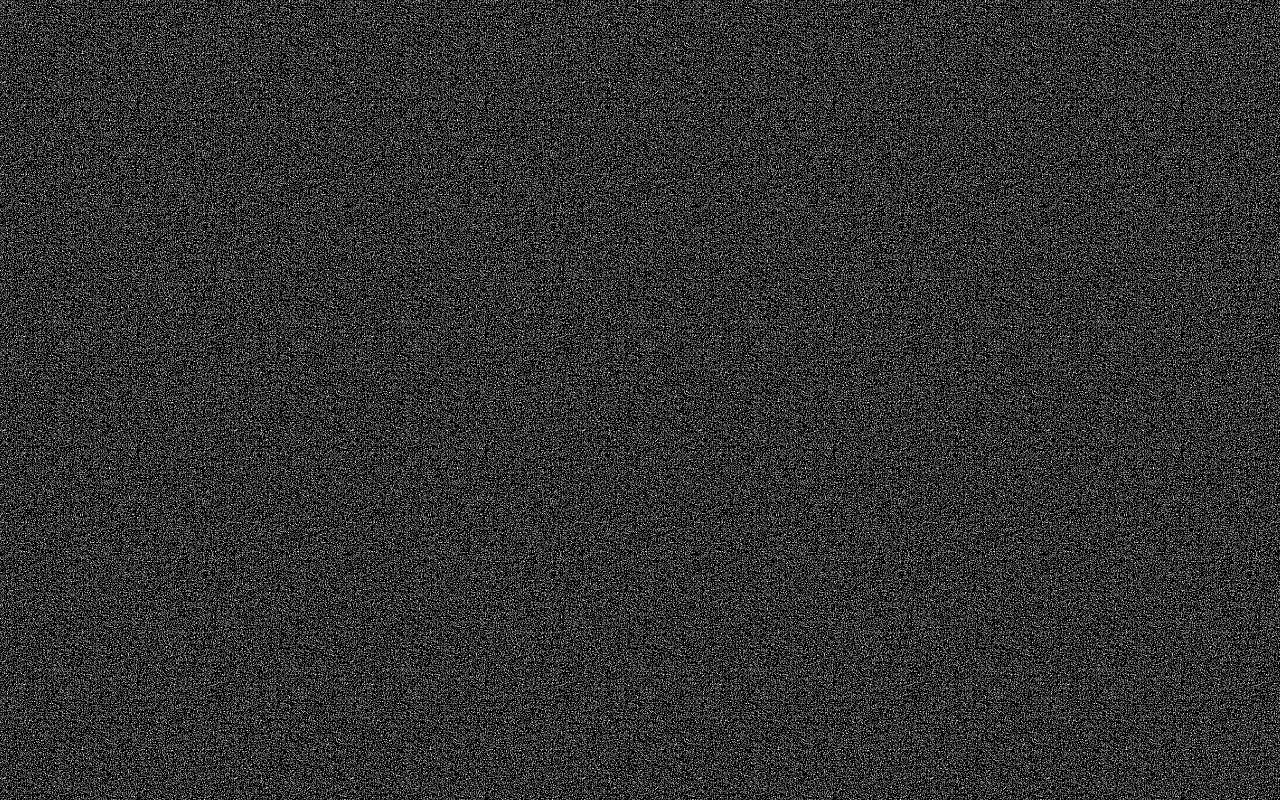
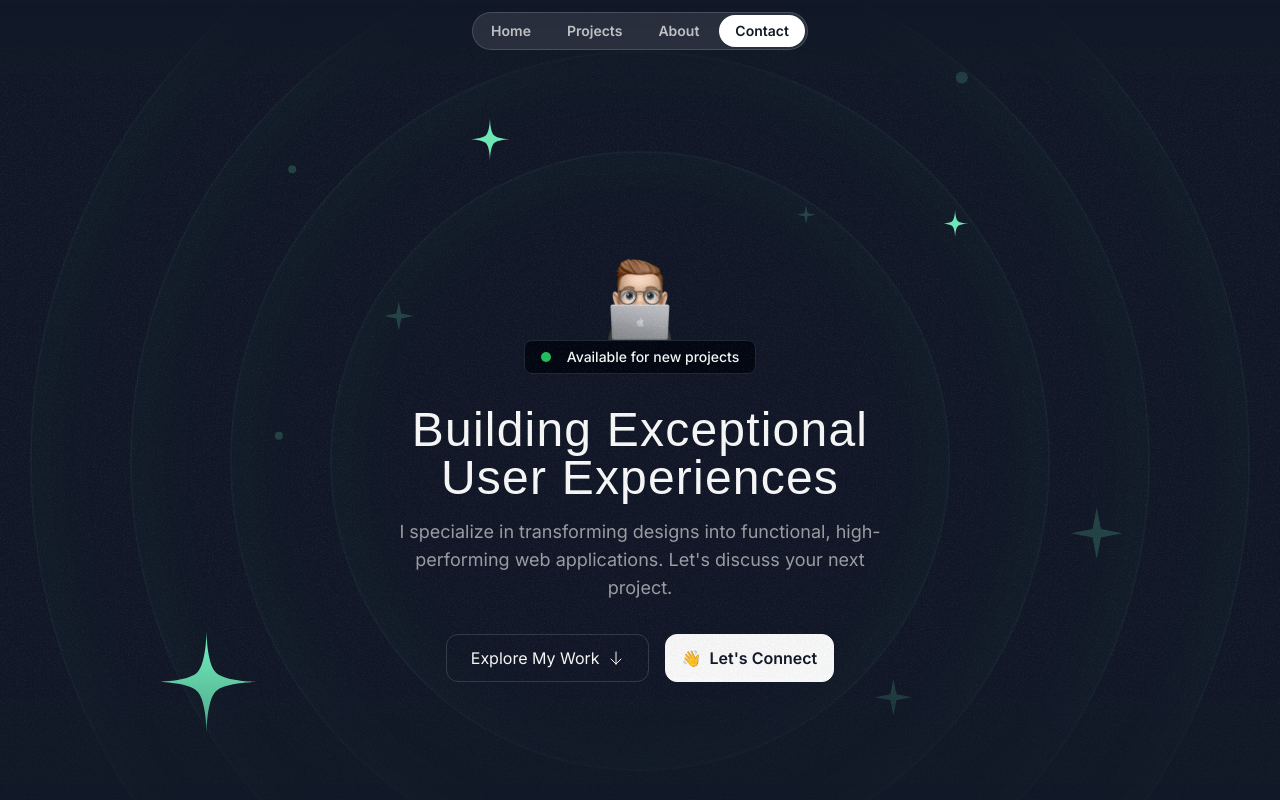
Before and after one commit to DhrumilTrada/Next.js-Portfolio, a Next.js app: page / in a window 1280 px wide. Shown: the top 800 px of the page. Built offline with nearby package versions, Linux system fonts and the light colour scheme; a web font is replaced by a local one.

Commit message:
feat: create orbit starIcon, sparkleIcon , create seperate component, mask creation for gradient

```diff
--- a/package.json
+++ b/package.json
@@ -6,7 +6,8 @@
     "dev": "next dev",
     "build": "next build",
     "start": "next start",
-    "lint": "next lint"
+    "lint": "next lint",
+    "prepare": "husky install"
   },
   "dependencies": {
     "@commitlint/cli": "^19.8.0",
@@ -16,12 +17,13 @@
     "husky": "^9.1.7",
     "lint-staged": "^15.5.0",
     "next": "14.2.5",
+    "prettier": "^3.5.3",
     "react": "^18",
     "react-dom": "^18",
     "tailwind-merge": "^2.4.0"
   },
   "lint-staged": {
-    "**/*.ts": [
+    "**/*.{ts,tsx}": [
       "prettier --ignore-path ./.prettierignore --write"
     ],
     "packages/**/*.json": [
--- /dev/null
+++ b/src/components/HeroOrbit.tsx
@@ -0,0 +1,28 @@
+import StarIcon from "@/assets/icons/star.svg";
+import { PropsWithChildren } from "react";
+export const HeroOrbit = ({
+  children,
+  size,
+  rotation,
+}: PropsWithChildren<{ size: number; rotation: number }>) => {
+  return (
+    <div className="absolute left-1/2 top-1/2 -translate-x-1/2 -translate-y-1/2">
+      <div
+        className="flex items-start justify-start"
+        style={{
+          transform: `rotate(${rotation}deg)`,
+          height: `${size}px`,
+          width: `${size}px`,
+        }}
+      >
+        <div
+          className="inline-flex"
+          style={{ transform: `rotate(${rotation * -1}deg)` }}
+        >
+          {children}
+        </div>
+      </div>
+      {/* flex justify-start items-start puts the children in the top left corner */}
+    </div>
+  );
+};
--- a/src/sections/Header.tsx
+++ b/src/sections/Header.tsx
@@ -1,11 +1,24 @@
 export const Header = () => {
-  return <div className="flex justify-center items-center fixed top-3 w-full">
-    <nav className="flex gap-1 p-0.5 border border-white/15 rounded-full bg-white/10 backdrop-blur">
-      {/* add .nav-item in global css with the common classes */}
-      <a href="#" className="nav-item">Home</a>
-      <a href="#" className="nav-item">Projects</a>
-      <a href="#" className="nav-item">About</a>
-      <a href="#" className="nav-item bg-white text-gray-900 hover:bg-white/70 hover:text-gray-900">Contact</a>
-    </nav>
-  </div>;
+  return (
+    <div className="flex justify-center items-center fixed top-3 w-full z-50">
+      <nav className="flex gap-1 p-0.5 border border-white/15 rounded-full bg-white/10 backdrop-blur">
+        {/* add .nav-item in global css with the common classes */}
+        <a href="#" className="nav-item">
+          Home
+        </a>
+        <a href="#" className="nav-item">
+          Projects
+        </a>
+        <a href="#" className="nav-item">
+          About
+        </a>
+        <a
+          href="#"
+          className="nav-item bg-white text-gray-900 hover:bg-white/70 hover:text-gray-900"
+        >
+          Contact
+        </a>
+      </nav>
+    </div>
+  );
 };
--- a/src/sections/Hero.tsx
+++ b/src/sections/Hero.tsx
@@ -1,27 +1,83 @@
-import memojiImage from "@/assets/images/memoji-computer.png"
+import { HeroOrbit } from "@/components/HeroOrbit";
 import Image from "next/image";
+import memojiImage from "@/assets/images/memoji-computer.png";
 import ArrowDown from "@/assets/icons/arrow-down.svg";
 import grainImage from "@/assets/images/grain.jpg";
+import StarIcon from "@/assets/icons/star.svg";
+import SparkleIcon from "@/assets/icons/sparkle.svg";
 
 export const HeroSection = () => {
   return (
-    <div className="py-32 md:py-48 lg:py-60 relative">
-      <div className="absolute inset-0" style={{
-        backgroundImage: `url(${grainImage.src})`,
-      }}></div>
+    <div className="py-32 md:py-48 lg:py-60 relative z-0 overflow-x-clip">
+      <div className="absolute inset-0 [mask-image:linear-gradient(to_bottom,transparent,black_10%,black_70%,transparent)]">
+        {" "}
+        {/* creating a gradient mask for rings fading out at the bottom */}
+        <div
+          className="absolute inset-0 -z-30 opacity-5"
+          style={{
+            backgroundImage: `url(${grainImage.src})`,
+          }}
+        ></div>
+        <div className="size-[620px] hero-ring"></div>{" "}
+        {/* adding .hero-ring in global.css */}
+        <div className="size-[820px] hero-ring"></div>
+        <div className="size-[1020px] hero-ring"></div>
+        <div className="size-[1220px] hero-ring"></div>
+        <HeroOrbit size={800} rotation={-72}>
+          {" "}
+          {/* creating a custom component with children, rotation and size props for reusability */}
+          <StarIcon className="size-28 text-emerald-300" />
+        </HeroOrbit>
+        <HeroOrbit size={550} rotation={20}>
+          <StarIcon className="size-12 text-emerald-300" />
+        </HeroOrbit>
+        <HeroOrbit size={590} rotation={98}>
+          <StarIcon className="size-8 text-emerald-300" />
+        </HeroOrbit>
+        <HeroOrbit size={430} rotation={-14}>
+          <SparkleIcon className="size-8 text-emerald-300/20" />
+        </HeroOrbit>
+        <HeroOrbit size={440} rotation={79}>
+          <SparkleIcon className="size-5 text-emerald-300/20" />
+        </HeroOrbit>
+        <HeroOrbit size={530} rotation={178}>
+          <SparkleIcon className="size-10 text-emerald-300/20" />
+        </HeroOrbit>
+        <HeroOrbit size={710} rotation={144}>
+          <SparkleIcon className="size-14 text-emerald-300/20" />
+        </HeroOrbit>
+        <HeroOrbit size={720} rotation={85}>
+          <div className="size-3 bg-emerald-300/20 rounded-full"></div>
+        </HeroOrbit>
+        <HeroOrbit size={520} rotation={-41}>
+          <div className="size-2 bg-emerald-300/20 rounded-full"></div>
+        </HeroOrbit>
+        <HeroOrbit size={650} rotation={-5}>
+          <div className="size-2 bg-emerald-300/20 rounded-full"></div>
+        </HeroOrbit>
+      </div>
       <div className="container">
         <div className="flex flex-col items-center">
-          <Image src={memojiImage} className="size-[100px]" alt="Person peeking from behind the laptop" />
+          <Image
+            src={memojiImage}
+            className="size-[100px]"
+            alt="Person peeking from behind the laptop"
+          />
           <div className="bg-gray-950 border border-gray-800 px-4 py-1.5 inline-flex items-center gap-4 rounded-lg">
             <div className="bg-green-500 size-2.5 rounded-full"></div>
-            <div className="text-sm font-medium">Available for new projects</div>
+            <div className="text-sm font-medium">
+              Available for new projects
+            </div>
           </div>
         </div>
         {/* tracking-wide for tracking the words */}
         <div className="max-w-lg mx-auto">
-          <h1 className="font-serif text-3xl md:text-5xl text-center mt-8 tracking-wide">Building Exceptional User Experiences</h1>
+          <h1 className="font-serif text-3xl md:text-5xl text-center mt-8 tracking-wide">
+            Building Exceptional User Experiences
+          </h1>
           <p className="mt-4 text-center text-white/60 md:text-lg">
-            I specialize in transforming designs into functional, high-performing web applications. Let's discuss your next project.
+            I specialize in transforming designs into functional,
+            high-performing web applications. Let's discuss your next project.
           </p>
         </div>
         <div className="flex flex-col md:flex-row justify-center items-center mt-8 gap-4">
@@ -35,6 +91,6 @@
           </button>
         </div>
       </div>
-    </div >
+    </div>
   );
 };
```
Also changed, not shown: 1 other file (tests, documents, lock files or other folders).
